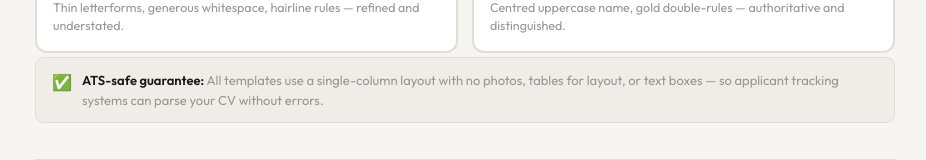
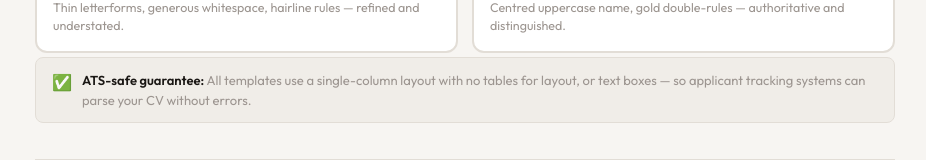
Before and after one commit to thanula2003/Project-CV, a React (Vite) app: page /template-select in a window 1280 px wide. Shown: the part 923-1083 px from the top of the page, without its empty margins (175-1101 px from the left). Built offline with nearby package versions, Linux system fonts and the light colour scheme; no server answers.

Commit message:
changed some irrelevant text

```diff
--- a/src/pages/TemplateSelect.jsx
+++ b/src/pages/TemplateSelect.jsx
@@ -280,7 +280,7 @@
           <span style={{ fontSize: 16, flexShrink: 0 }}>✅</span>
           <span>
             <strong style={{ color: "var(--text-h)" }}>ATS-safe guarantee:</strong> All templates use a
-            single-column layout with no photos, tables for layout, or text boxes — so applicant tracking
+            single-column layout with no tables for layout, or text boxes — so applicant tracking
             systems can parse your CV without errors.
           </span>
         </div>
```
